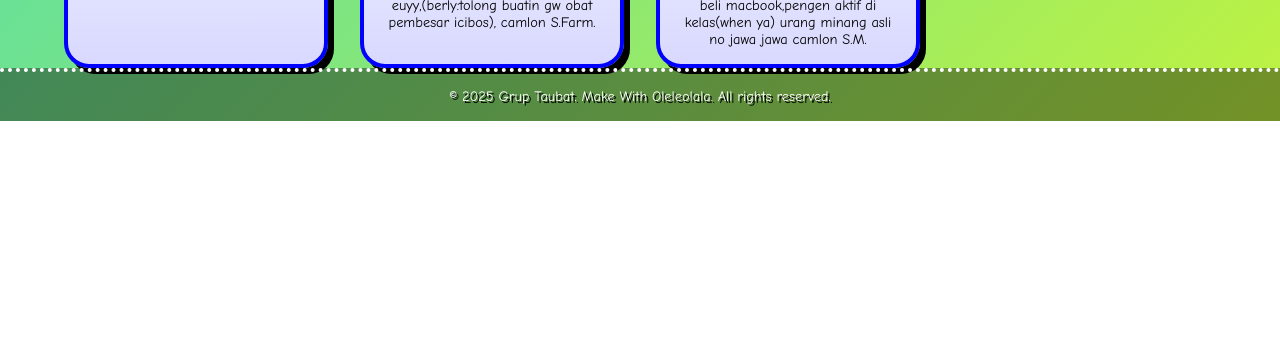
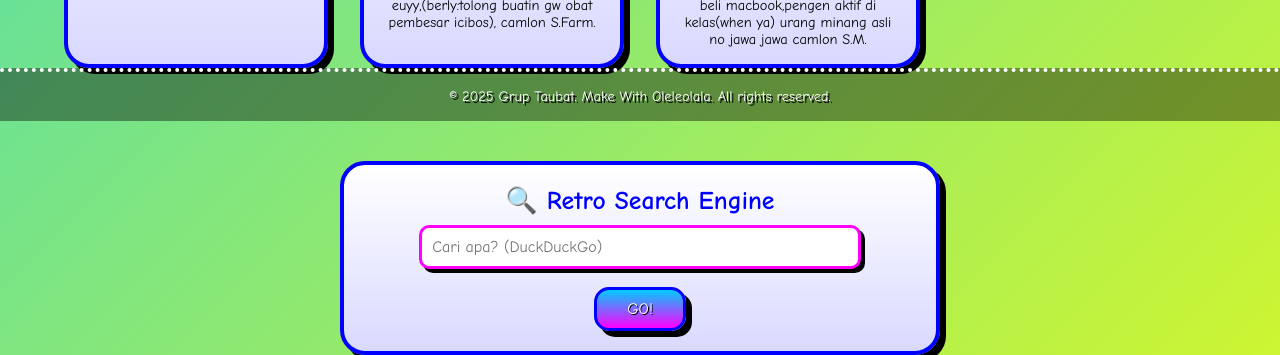
Before and after one commit to wongirengjmbtn656/autograph-grup-taubat, a plain HTML site: page index.html in a window 1280 px wide. Shown: the part 833-1188 px from the top of the page. Before the commit the page ends 954 px from the top, so only its background shows below. Drawn offline with Linux system fonts and the light colour scheme.

Commit message:
Update index.html

```diff
--- a/index.html
+++ b/index.html
@@ -191,5 +191,57 @@ function createSnowflake() {
 // Buat beberapa salju terus-menerus
 setInterval(createSnowflake, 200);
 </script>
+  <!-- SEARCH ENGINE RETRO DUCKDUCKGO -->
+<div style="
+    margin-top: 40px;
+    padding: 20px;
+    width: 90%;
+    max-width: 600px;
+    background: linear-gradient(#ffffff, #d9d9ff);
+    border: 4px solid #0000ff;
+    border-radius: 25px;
+    box-shadow: 6px 6px 0px #000;
+    text-align: center;
+    font-family: 'Comic Sans MS', cursive;
+">
+    <h2 style="
+        margin-bottom: 10px;
+        font-size: 1.6rem;
+        color: #0000ff;
+        text-shadow: 1px 1px 0 #fff;
+    ">
+        🔍 Retro Search Engine
+    </h2>
+
+    <form action="https://duckduckgo.com/" method="get" target="_blank">
+        <input type="text" name="q" placeholder="Cari apa? (DuckDuckGo)"
+        style="
+            width: 80%;
+            padding: 10px;
+            border-radius: 10px;
+            border: 3px solid #ff00ff;
+            font-size: 1rem;
+            outline: none;
+            box-shadow: 4px 4px 0px #000;
+        ">
+        <br><br>
+        <button type="submit" style="
+            padding: 10px 30px;
+            cursor: pointer;
+            font-size: 1rem;
+            border-radius: 15px;
+            border: 3px solid #0000ff;
+            background: linear-gradient(#00ccff, #ff00ff);
+            color: #fff;
+            text-shadow: 1px 1px 0 #000;
+            box-shadow: 6px 6px 0px #000;
+            transition: 0.2s;
+        " onmouseover="this.style.transform='translateY(-3px)'"
+           onmouseout="this.style.transform='translateY(0px)'">
+            GO!
+        </button>
+    </form>
+</div>
+
 </body>
 </html>
```
